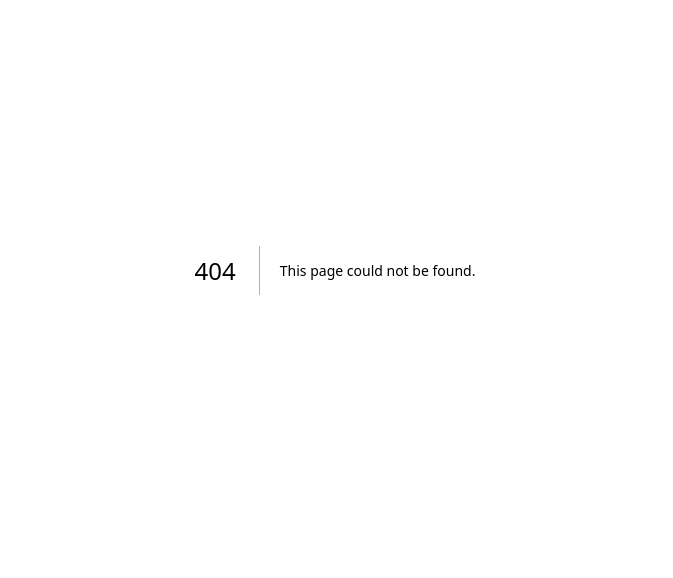
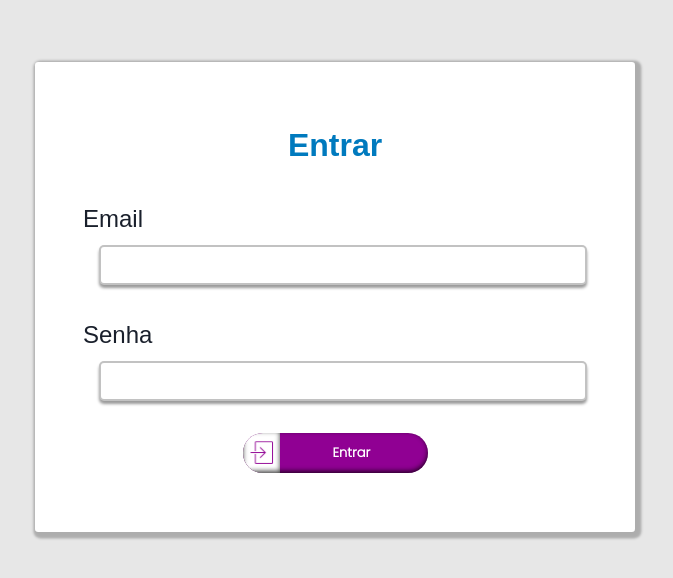
Before and after one commit to BuzzTech-API/Synergy-FrontEnd, a Next.js app: page /login in a window 1280 px wide. Before the commit this address had no page. Shown: the part 130-708 px from the top of the page, without its empty margins (305-978 px from the left). Built offline with nearby package versions, Linux system fonts and the light colour scheme.

Commit message:
feat: adiciona pagina de login

```diff
--- /dev/null
+++ b/app/(public)/login/Components/formulario.tsx
@@ -0,0 +1,76 @@
+'use client'
+import { BtnEntrar } from "@/app/components/buttons/IconBtns/BtnRemover&Entrar";
+import { Center, Flex, FormControl, FormLabel, Heading, Input } from "@chakra-ui/react";
+import { ChangeEvent, useState } from "react";
+import logar from "../services/login";
+
+export default function FormularioLogin() {
+
+	const [input, setInput] = useState({
+		email: "",
+		senha: ""
+	})
+
+
+	const onSubmit = (e: any) => {
+		e.preventDefault()
+		const body = {
+			user_email: input.email,
+			user_password: input.senha
+		}
+		const resposta = logar(body)
+	}
+	return (
+		<form onSubmit={onSubmit}>
+			<Center
+				flexDir={'column'}
+				width={'37.5rem'}
+				height={'29.375rem'}
+				bgColor={'#fff'}
+				gap={'2rem'}
+				p={'3rem'}
+				borderRadius={'0.2rem'}
+				boxShadow={'0.15rem 0.15rem 0.15rem 0.25rem rgba(0,0,0,25%)'}
+			>
+				<Heading variant="big" color="#007ABE">Entrar</Heading>
+				<FormControl>
+					<FormLabel><Heading fontWeight={'normal'}>Email</Heading></FormLabel>
+					<Flex pl={'1rem'}>
+						<Input
+							variant={'default'}
+							type={'text'}
+							value={input.email}
+							onChange={
+								(e: ChangeEvent<HTMLInputElement>) => {
+									setInput({
+										...input,
+										email: e.target.value
+									})
+								}
+							} />
+					</Flex>
+				</FormControl>
+
+				<FormControl>
+					<FormLabel><Heading fontWeight={'normal'}>Senha</Heading></FormLabel>
+					<Flex pl={'1rem'}>
+						<Input
+							variant={'default'}
+							type={'text'}
+							value={input.senha}
+							onChange={
+								(e: ChangeEvent<HTMLInputElement>) => {
+									setInput({
+										...input,
+										senha: e.target.value
+									})
+								}
+							} />
+					</Flex>
+				</FormControl>
+				<BtnEntrar type='submit' />
+			</Center>
+		</form>
+	)
+
+}
--- /dev/null
+++ b/app/(public)/login/page.tsx
@@ -0,0 +1,14 @@
+import { Center } from "@chakra-ui/react";
+import FormularioLogin from "./Components/formulario";
+
+
+export default async function LoginPage() {
+
+	return (
+		<main>
+			<Center pt={'12rem'}>
+				<FormularioLogin />
+			</Center>
+		</main>
+	)
+}
--- /dev/null
+++ b/app/(public)/login/services/login.tsx
@@ -0,0 +1,13 @@
+export default async function logar(body: { user_email: string, user_password: string }) {
+
+	const requisition = fetch('http://localhost:5000/auth/login', {
+		method: 'POST',
+		headers: {
+			'Accept': 'application/json',
+			'Content-Type': 'application/json',
+		},
+		body: JSON.stringify(body)
+	})
+	const response = await requisition
+	return { status: response.status, resposta: await response.json() }
+}
```
